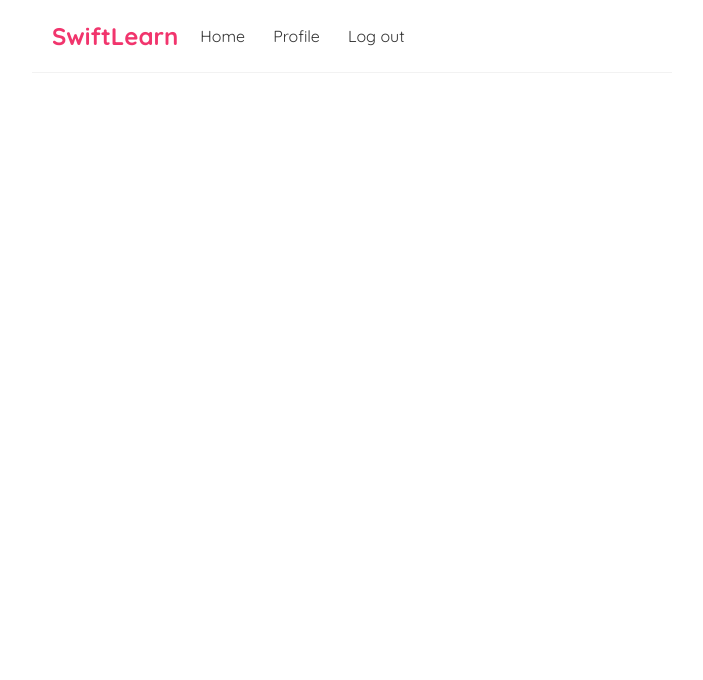
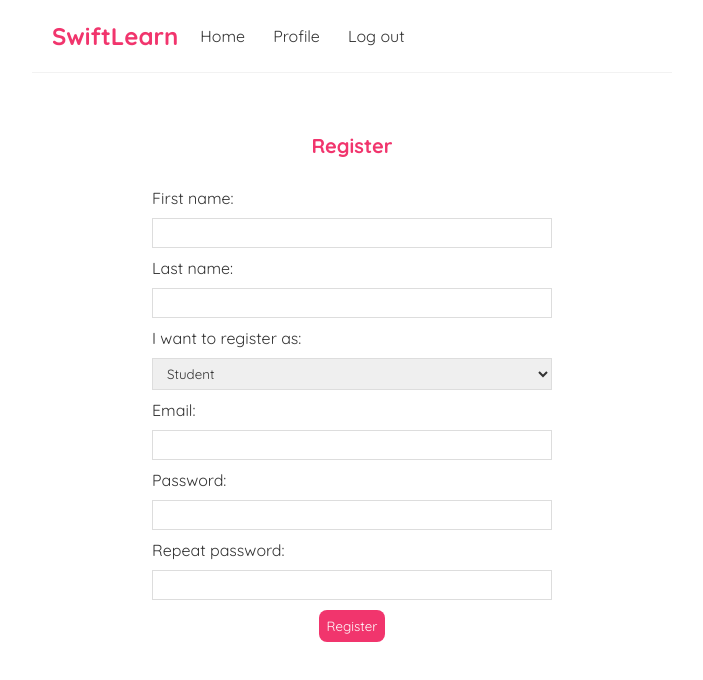
Before and after one commit to jovanagjorgjieska/booking-online-classes-frontend, a React (Create React App) app: page /register in a window 1280 px wide. Shown: the top 680 px of the page, without its empty margins (288-991 px from the left). Built offline with nearby package versions, Linux system fonts and the light colour scheme.

Commit message:
Added Register page

```diff
--- a/src/App.js
+++ b/src/App.js
@@ -3,6 +3,7 @@ import Home from './Home';
 import {BrowserRouter as Router, Route, Switch} from 'react-router-dom'
 import CourseDetails from './CourseDetails';
 import TeacherDetails from './TeacherDetails';
+import Register from './Register';
 
 function App() {
   return (
@@ -11,6 +12,9 @@ function App() {
         <Navbar></Navbar>
         <div className="content">
           <Switch>
+            <Route path="/register">
+              <Register/>
+            </Route>
             <Route exact path="/">
               <Home/>
             </Route>
--- /dev/null
+++ b/src/Register.js
@@ -0,0 +1,128 @@
+import { useState } from "react";
+import { useHistory } from "react-router-dom";
+
+const Register = () => {
+    const [firstName, setFirstName] = useState('');
+    const [lastName, setLastName] = useState('');
+    const [role, setRole] = useState('STUDENT');
+    const [email, setEmail] = useState('');
+    const [password, setPassword] = useState('');
+    const [repeatPassword, setRepeatPassword] = useState('');
+    const [isPending, setIsPending] = useState(false);
+    const [validationErrors, setValidationErrors] = useState({});
+    const history = useHistory();
+
+    const validateEmail = (email) => {
+        const emailRegex = /^[^\s@]+@[^\s@]+\.[^\s@]+$/;
+        return emailRegex.test(email);
+    };
+
+    const validatePassword = (password) => {
+        const passwordRegex = /^(?=.*[A-Z])(?=.*[!@#$%^&*()_+])/;
+        return passwordRegex.test(password);
+    };
+
+    const handleSubmit = (e) => {
+        e.preventDefault();
+
+        const errors = {};
+
+        if (!validatePassword(password)) {
+            errors.password = "Password should contain an uppercase letter and a special character.";
+        }
+
+        if (!validateEmail(email)) {
+            errors.email = "Invalid email format.";
+        }
+
+        if (password !== repeatPassword) {
+            errors.repeatPassword = "Passwords do not match.";
+        }
+
+        if (Object.keys(errors).length > 0) {
+            setValidationErrors(errors);
+            return;
+        }
+
+        setValidationErrors({});
+
+        const userToRegister = { email, password, firstName, lastName, role };
+
+        setIsPending(true);
+
+        fetch('http://localhost:8080/api/auth/register', {
+            method: 'POST',
+            headers: { "Content-Type": "application/json" },
+            body: JSON.stringify(userToRegister)
+        })
+            .then(() => {
+                console.log("New user added");
+                setIsPending(false);
+                history.push('/');
+            })
+            .catch(error => {
+                console.error("Error registering user:", error);
+                setIsPending(false);
+            });
+    }
+
+
+    return (
+        <div className="register">
+            <h2>Register</h2>
+            <form onSubmit={handleSubmit}>
+                <label>First name:</label>
+                <input
+                    type="text"
+                    required
+                    value={firstName}
+                    onChange = {(e) => setFirstName(e.target.value)}
+                />
+                <label>Last name:</label>
+                <input
+                    type="text"
+                    required
+                    value={lastName}
+                    onChange = {(e) => setLastName(e.target.value)}
+                />
+                <label>I want to register as:</label>
+                <select
+                    value={role}
+                    onChange={(e) => setRole(e.target.value)}
+                >
+                    <option value="STUDENT">Student</option>
+                    <option value="TEACHER">Teacher</option>
+                </select>
+                <label>Email:</label>
+                <input
+                    type="text"
+                    required
+                    value={email}
+                    onChange = {(e) => setEmail(e.target.value)}
+                />
+                <label>Password:</label>
+                <input
+                    type="password"
+                    required
+                    value={password}
+                    onChange={(e) => setPassword(e.target.value)}
+                />
+                <label>Repeat password:</label>
+                <input
+                    type="password"
+                    required
+                    value={repeatPassword}
+                    onChange={(e) => setRepeatPassword(e.target.value)}
+                />
+                {validationErrors.email && <p>{validationErrors.email}</p>}
+                {!validationErrors.repeatPassword && validationErrors.password && <p>{validationErrors.password}</p>}
+                {validationErrors.repeatPassword && <p>{validationErrors.repeatPassword}</p>}
+
+                {!isPending && <button>Register</button>}
+                {isPending && <button disabled>Register loading...</button>}
+            </form>
+        </div>
+    );
+}
+
+export default Register;
--- a/src/index.css
+++ b/src/index.css
@@ -83,3 +83,33 @@
   border-radius: 8px;
   cursor: pointer;
 }
+.register {
+  max-width: 400px;
+  margin: 0 auto;
+  text-align: center;
+}
+.register label {
+  text-align: left;
+  display: block;
+}
+.register h2 {
+  font-size: 20px;
+  color: #f1356d;
+  margin-bottom: 30px;
+}
+.register input, .register textarea, .register select {
+  width: 100%;
+  padding: 6px 10px;
+  margin: 10px 0;
+  border: 1px solid #ddd;
+  box-sizing: border-box;
+  display: block;
+}
+.register button {
+  background: #f1356d;
+  color: #fff;
+  border: 0;
+  padding: 8px;
+  border-radius: 8px;
+  cursor: pointer;
+}
```
